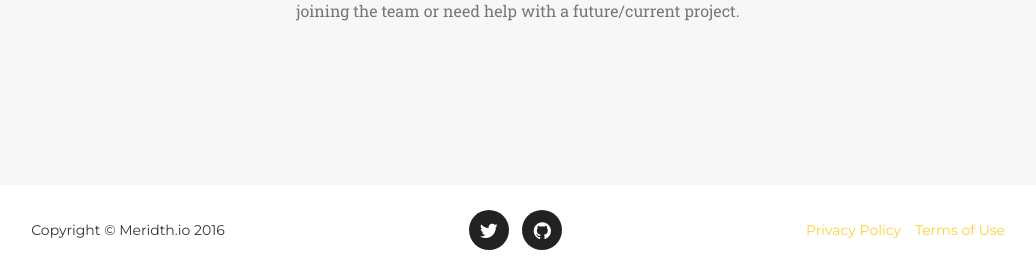
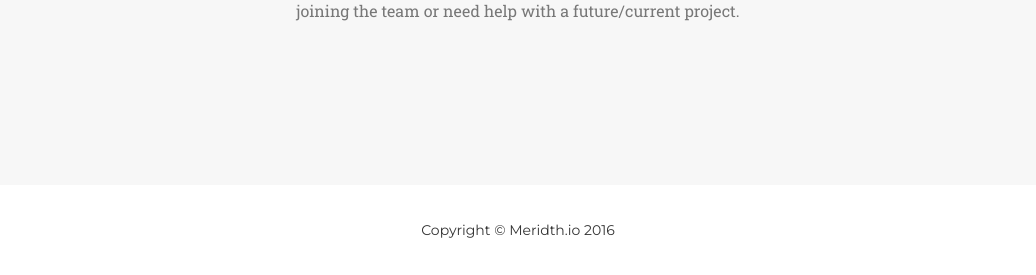
Before and after one commit to jmeridth/meridth.io, a Flask app: page / in a window 1280 px wide. Shown: the part 3948-4223 px from the top of the page, without its empty margins (122-1158 px from the left). Run offline with Flask 2, Linux system fonts and the light colour scheme; some libraries are stand-ins or nearby versions; some web fonts are replaced.

Commit message:
Update readme and footer

```diff
--- a/templates/footer.html
+++ b/templates/footer.html
@@ -1,11 +1,11 @@
 <footer>
     <div class="container">
         <div class="row">
-            <div class="col-md-4">
+            <div class="col-md-12">
               <span class="copyright">Copyright &copy; Meridth.io {{ current_year }}</span>
             </div>
-            <div class="col-md-4">
-                <ul class="list-inline social-buttons">
+            <!--<div class="col-md-8">
+               <ul class="list-inline social-buttons">
                     <li><a href="https://twitter.com/meridthllc" target="_blank"><i class="fa fa-twitter" /></i></a></li>
                     <li><a href="https://github.com/meridthllc" target="_blank"><i class="fa fa-github"></i></a></li>
                 </ul>
@@ -15,7 +15,7 @@
                     <li><a href="#">Privacy Policy</a></li>
                     <li><a href="#">Terms of Use</a></li>
                 </ul>
-            </div>
+            </div>-->
         </div>
     </div>
 </footer>
```
Also changed, not shown: README.md.
